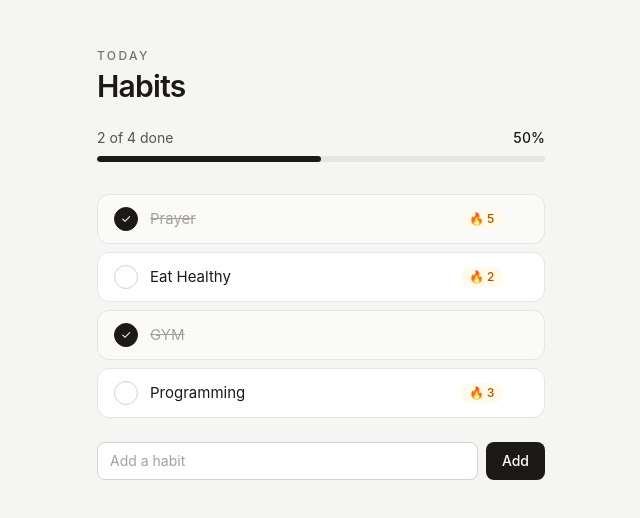
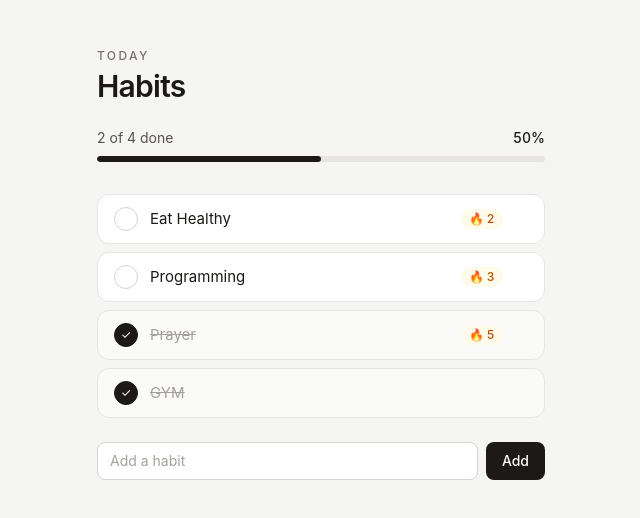
Before and after one commit to mohsayegh/cadence, a React app in the folder frontend/: page /habits in a window 1280 px wide. Shown: the top 518 px of the page, without its empty margins (319-959 px from the left). Built offline with nearby package versions, Linux system fonts and the light colour scheme; the HTML template or start-up script is replaced by a standard one.

Commit message:
Added the routes and created the blank pages

```diff
--- a/frontend/package.json
+++ b/frontend/package.json
@@ -13,6 +13,7 @@
     "@tailwindcss/vite": "^4.3.3",
     "react": "^19.2.7",
     "react-dom": "^19.2.7",
+    "react-router": "^8.3.0",
     "react-router-dom": "^7.18.1",
     "tailwindcss": "^4.3.3"
   },
--- a/frontend/src/App.jsx
+++ b/frontend/src/App.jsx
@@ -1,101 +1,16 @@
-import { useState } from "react";
-import HabitCard from "./components/HabitCard";
-
+import { Routes, Route } from "react-router";
+import HabitsPage from "./pages/HabitsPage";
+import Dashboard from "./pages/DashboardPage";
+import GoalsPage from "./pages/GoalsPage";
+import TasksPage from "./pages/TasksPages";
 const App = () => {
-  const [habits, setHabits] = useState([
-    { id: 1, name: "Prayer", isDone: true, streak: 5 },
-    { id: 2, name: "Eat Healthy", isDone: false, streak: 2 },
-    { id: 3, name: "GYM", isDone: true, streak: 0 },
-    { id: 4, name: "Programming", isDone: false, streak: 3 },
-  ]);
-  const [newName, setNewName] = useState("");
-
-  const doneCount = habits.filter((habit) => habit.isDone).length;
-  const percent = habits.length
-    ? Math.round((doneCount / habits.length) * 100)
-    : 0;
-
-  function handleToggle(id) {
-    setHabits(
-      habits.map((habit) =>
-        habit.id === id ? { ...habit, isDone: !habit.isDone } : habit,
-      ),
-    );
-  }
-
-  function handleDelete(id) {
-    setHabits(habits.filter((habit) => habit.id !== id));
-  }
-
-  function handleAdd() {
-    const name = newName.trim();
-    if (!name) return;
-    setHabits([...habits, { id: Date.now(), name, isDone: false, streak: 0 }]);
-    setNewName("");
-  }
-
   return (
-    <div className="min-h-screen bg-stone-100 px-4 py-12">
-      <div className="mx-auto w-full max-w-md">
-        <header className="mb-8">
-          <p className="text-xs font-medium uppercase tracking-[0.2em] text-stone-500">
-            Today
-          </p>
-          <h1 className="mt-1 text-3xl font-semibold tracking-tight text-stone-900">
-            Habits
-          </h1>
-
-          <div className="mt-6 flex items-baseline justify-between">
-            <span className="text-sm text-stone-600">
-              {doneCount} of {habits.length} done
-            </span>
-            <span className="text-sm font-medium tabular-nums text-stone-900">
-              {percent}%
-            </span>
-          </div>
-          <div className="mt-2 h-1.5 w-full overflow-hidden rounded-full bg-stone-200">
-            <div
-              className="h-full rounded-full bg-stone-900 transition-all duration-500"
-              style={{ width: `${percent}%` }}
-            />
-          </div>
-        </header>
-
-        <div className="flex flex-col gap-2">
-          {habits.map((habit) => (
-            <HabitCard
-              key={habit.id}
-              habit={habit}
-              onToggle={handleToggle}
-              onDelete={handleDelete}
-            />
-          ))}
-        </div>
-
-        {habits.length === 0 && (
-          <p className="py-10 text-center text-sm text-stone-500">
-            No habits yet. Add one below to get started.
-          </p>
-        )}
-
-        <div className="mt-6 flex gap-2">
-          <input
-            type="text"
-            value={newName}
-            placeholder="Add a habit"
-            onChange={(e) => setNewName(e.target.value)}
-            onKeyDown={(e) => e.key === "Enter" && handleAdd()}
-            className="flex-1 rounded-lg border border-stone-300 bg-white px-3 py-2 text-sm text-stone-900 placeholder:text-stone-400 focus:border-stone-900 focus:outline-none"
-          />
-          <button
-            onClick={handleAdd}
-            className="rounded-lg bg-stone-900 px-4 py-2 text-sm font-medium text-white transition-colors hover:bg-stone-700"
-          >
-            Add
-          </button>
-        </div>
-      </div>
-    </div>
+    <Routes>
+      <Route path="/" element={<Dashboard />} />
+      <Route path="/habits" element={<HabitsPage />} />
+      <Route path="/goals" element={<GoalsPage />} />
+      <Route path="tasks" element={<TasksPage />} />
+    </Routes>
   );
 };
 
--- a/frontend/src/components/HabitCard.jsx
+++ b/frontend/src/components/HabitCard.jsx
@@ -1,7 +1,7 @@
 function HabitCard({ habit, onToggle, onDelete }) {
   return (
     <div
-      className={`group flex items-center gap-3 rounded-xl border border-stone-200 px-4 py-3 transition-colors ${
+      className={`group flex items-center gap-3 rounded-xl border border-stone-200 px-4 py-3 transition-all duration-300  ${
         habit.isDone ? "bg-stone-50" : "bg-white"
       }`}
     >
--- a/frontend/src/main.jsx
+++ b/frontend/src/main.jsx
@@ -1,10 +1,13 @@
-import React from "react";
+import React, { StrictMode } from "react";
 import ReactDOM from "react-dom/client";
 import App from "./App.jsx";
 import "./index.css";
+import { BrowserRouter } from "react-router";
 
 ReactDOM.createRoot(document.getElementById("root")).render(
-  <React.StrictMode>
-    <App />
-  </React.StrictMode>,
+  <StrictMode>
+    <BrowserRouter>
+      <App />
+    </BrowserRouter>
+  </StrictMode>,
 );
--- /dev/null
+++ b/frontend/src/pages/DashboardPage.jsx
@@ -0,0 +1,2 @@
+function Dashboard() {}
+export default Dashboard;
--- /dev/null
+++ b/frontend/src/pages/GoalsPage.jsx
@@ -0,0 +1,2 @@
+function GoalsPage() {}
+export default GoalsPage;
--- /dev/null
+++ b/frontend/src/pages/HabitsPage.jsx
@@ -0,0 +1,103 @@
+import HabitCard from "../components/HabitCard";
+import { useState } from "react";
+
+function HabitsPage() {
+  const [habits, setHabits] = useState([
+    { id: 1, name: "Prayer", isDone: true, streak: 5 },
+    { id: 2, name: "Eat Healthy", isDone: false, streak: 2 },
+    { id: 3, name: "GYM", isDone: true, streak: 0 },
+    { id: 4, name: "Programming", isDone: false, streak: 3 },
+  ]);
+  const [newName, setNewName] = useState("");
+  const sortedHabits = [...habits].sort(
+    (a, b) => Number(a.isDone) - Number(b.isDone),
+  );
+  const doneCount = habits.filter((habit) => habit.isDone).length;
+  const percent = habits.length
+    ? Math.round((doneCount / habits.length) * 100)
+    : 0;
+
+  function handleToggle(id) {
+    setHabits(
+      habits.map((habit) =>
+        habit.id === id ? { ...habit, isDone: !habit.isDone } : habit,
+      ),
+    );
+  }
+
+  function handleDelete(id) {
+    setHabits(habits.filter((habit) => habit.id !== id));
+  }
+
+  function handleAdd() {
+    const name = newName.trim();
+    if (!name) return;
+    setHabits([...habits, { id: Date.now(), name, isDone: false, streak: 0 }]);
+    setNewName("");
+  }
+
+  return (
+    <div className="min-h-screen bg-stone-100 px-4 py-12">
+      <div className="mx-auto w-full max-w-md">
+        <header className="mb-8">
+          <p className="text-xs font-medium uppercase tracking-[0.2em] text-stone-500">
+            Today
+          </p>
+          <h1 className="mt-1 text-3xl font-semibold tracking-tight text-stone-900">
+            Habits
+          </h1>
+
+          <div className="mt-6 flex items-baseline justify-between">
+            <span className="text-sm text-stone-600">
+              {doneCount} of {habits.length} done
+            </span>
+            <span className="text-sm font-medium tabular-nums text-stone-900">
+              {percent}%
+            </span>
+          </div>
+          <div className="mt-2 h-1.5 w-full overflow-hidden rounded-full bg-stone-200">
+            <div
+              className="h-full rounded-full bg-stone-900 transition-all duration-500"
+              style={{ width: `${percent}%` }}
+            />
+          </div>
+        </header>
+
+        <div className="flex flex-col gap-2">
+          {sortedHabits.map((habit) => (
+            <HabitCard
+              key={habit.id}
+              habit={habit}
+              onToggle={handleToggle}
+              onDelete={handleDelete}
+            />
+          ))}
+        </div>
+
+        {habits.length === 0 && (
+          <p className="py-10 text-center text-sm text-stone-500">
+            No habits yet. Add one below to get started.
+          </p>
+        )}
+
+        <div className="mt-6 flex gap-2">
+          <input
+            type="text"
+            value={newName}
+            placeholder="Add a habit"
+            onChange={(e) => setNewName(e.target.value)}
+            onKeyDown={(e) => e.key === "Enter" && handleAdd()}
+            className="flex-1 rounded-lg border border-stone-300 bg-white px-3 py-2 text-sm text-stone-900 placeholder:text-stone-400 focus:border-stone-900 focus:outline-none"
+          />
+          <button
+            onClick={handleAdd}
+            className="rounded-lg bg-stone-900 px-4 py-2 text-sm font-medium text-white transition-colors hover:bg-stone-700"
+          >
+            Add
+          </button>
+        </div>
+      </div>
+    </div>
+  );
+}
+export default HabitsPage;
--- /dev/null
+++ b/frontend/src/pages/TasksPages.jsx
@@ -0,0 +1,2 @@
+function TasksPage() {}
+export default TasksPage;
```
Also changed, not shown: 1 other file (tests, documents, lock files or other folders).
